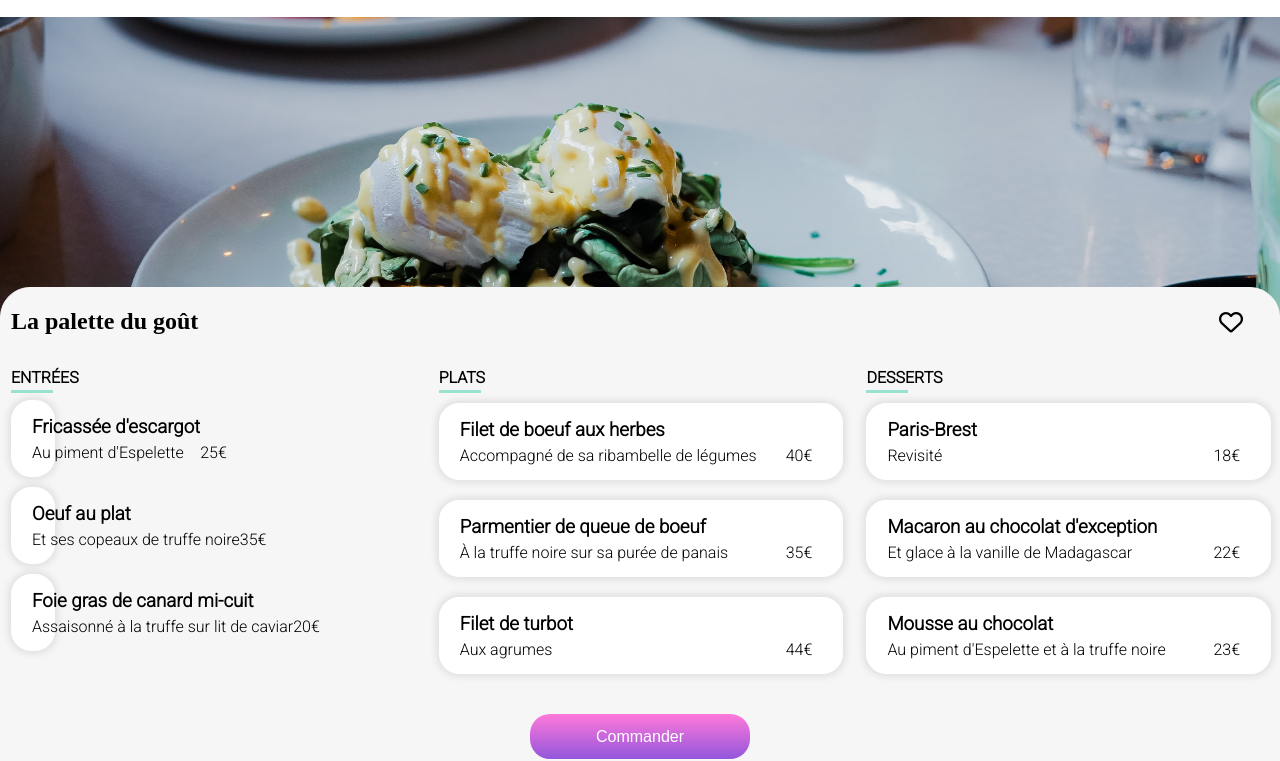
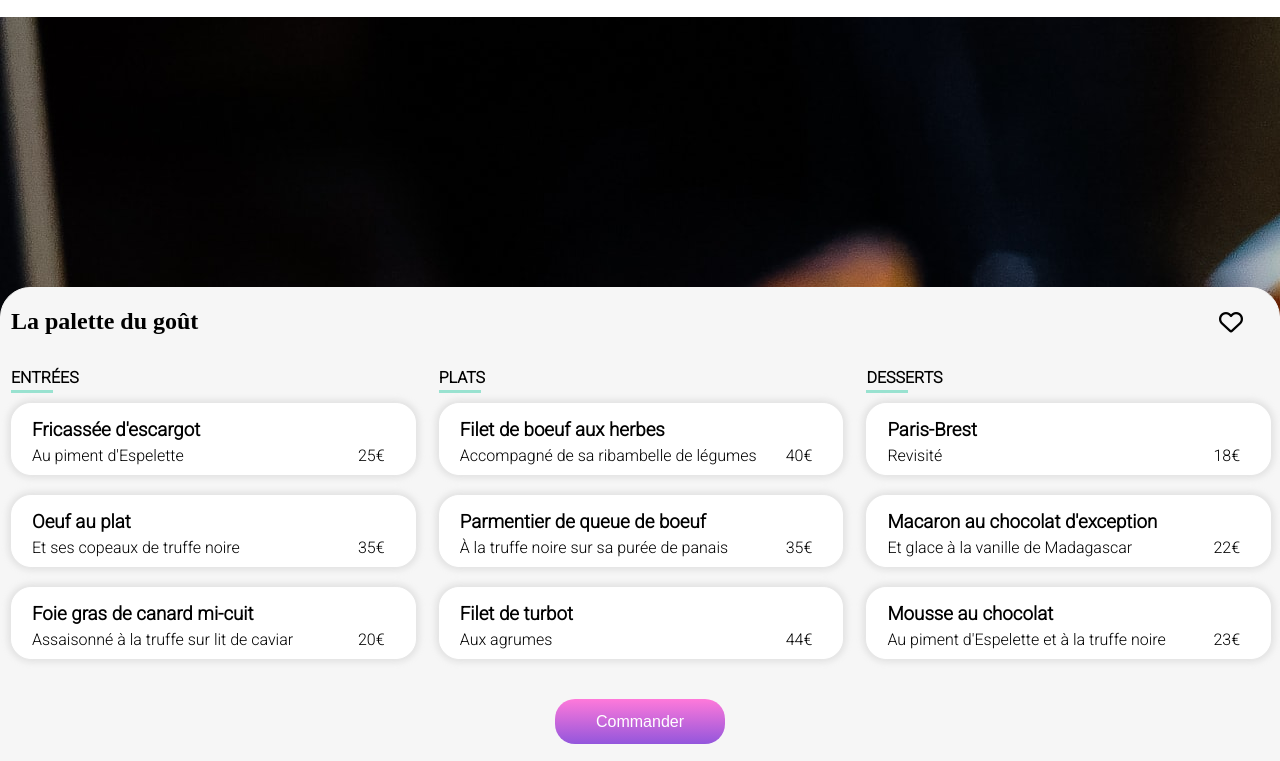
Before and after one commit to hazar77310/hazarbelala_3_08062021, a plain HTML site: page menus/lapalettedugout.html in a window 1280 px wide. Shown: the part 50-811 px from the top of the page. Drawn offline with Linux system fonts and the light colour scheme; a web font is replaced by a local one.

Commit message:
correction des images

```diff
--- a/css/menu.css
+++ b/css/menu.css
@@ -126,7 +126,7 @@ footer {
 	border-radius: 20px;
 	background-color: #ffffff;
 	border-color: #ffffff;
-	height: auto;
+	height: 70px;
 	box-shadow: 0 0 6px 3px #b1b1b14b;
 	margin: 10px 0 10px 0;
 	display: flex;
@@ -199,7 +199,7 @@ h2 {
 	height: 45px;
 	border-radius: 20px;
 	font-size: 1em;
-	width: 220px;
+	width: 170px;
 	color: white;
 	margin-bottom: 50px;
 	background: linear-gradient(#FF79DA, #9356DC);
--- a/menus/lapalettedugout.html
+++ b/menus/lapalettedugout.html
@@ -18,10 +18,6 @@
 			<style>
 				.images {
  					background-image: url('../images/restaurants/alafrancaise.jpg');
- 					background-size: cover;
-   					background-position: center center;
-   				    z-index: -1;
-    				position: relative;
 				}
 			</style>
 		</div>
@@ -39,7 +35,7 @@
 			<div class="restaurant">
 				<div class="entrees">
 					<h2>ENTRÉES</h2>
-					<pan class="line"></span>
+					<span class="line"></span>
 					<div class="entreeresto">
 						<div class="text">
 							<h3>Fricassée d'escargot</h3>
```
Also changed, not shown: menus/lanoteenchantee.html (+0 -4 lines), menus/ledelicedessens.html (+0 -4 lines).
